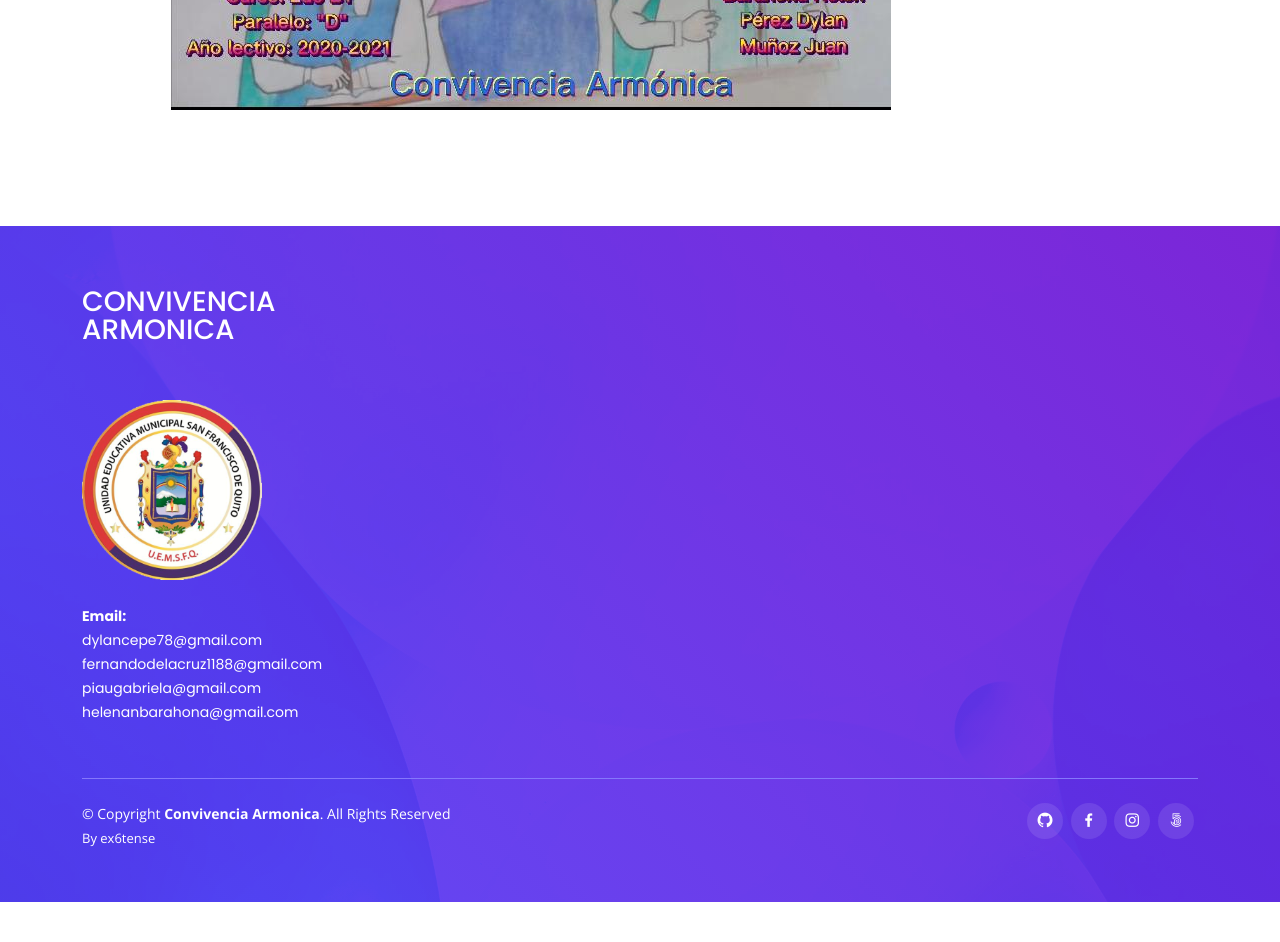
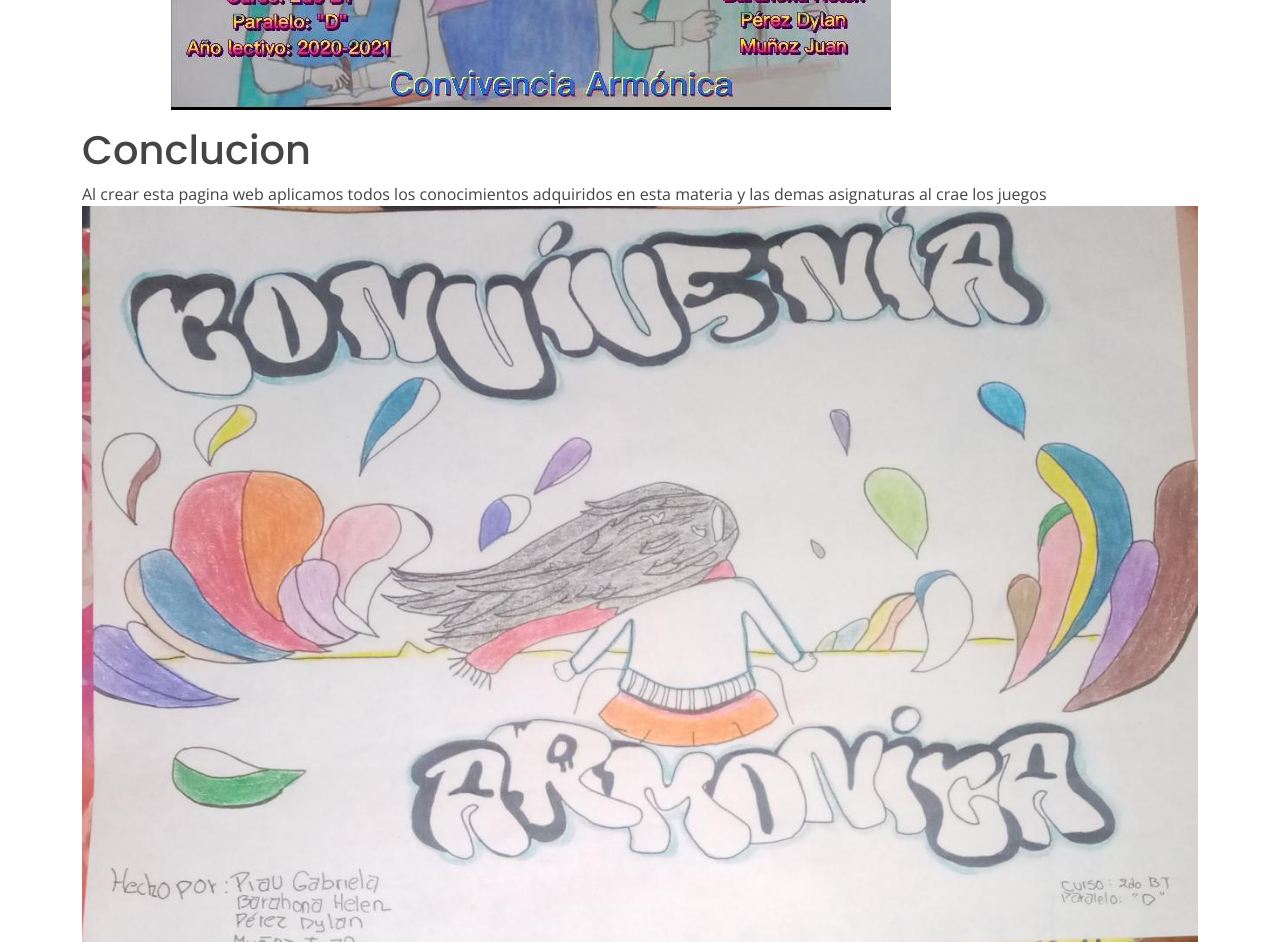
Before and after one commit to ex6tense/convivencia-armonica, a plain HTML site: page caratula.html in a window 1280 px wide. Shown: the part 660-1602 px from the top of the page. Before the commit the page ends 1562 px from the top, so only its background shows below. Drawn offline with nearby package versions, Linux system fonts and the light colour scheme.

Commit message:
Update caratula.html

```diff
--- a/caratula.html
+++ b/caratula.html
@@ -103,7 +103,17 @@
 Los estudiantes comprenderán que la ciudadanía mundial y la cultura de paz exigen el respeto y la práctica de los derechos humanos, la justicia social, la diversidad, la igualdad entre todos los seres humanos y la sostenibilidad ambiental en función de promover un mundo y un futuro mejor para todos.
 
  <img src="assets/img/img9.jpeg" class="img-fluid" alt="" size="40">
+
+		<h1>
+			Conclucion
+			</h1>
+
+	      Al crear esta pagina web aplicamos todos los conocimientos adquiridos en esta materia y las demas asignaturas al crae los juegos
+
+	<img src="assets/img/img11.jpeg" class="img-fluid" alt="" size="40">
+
         </p>
+
       </div>
     </section>
 
```
